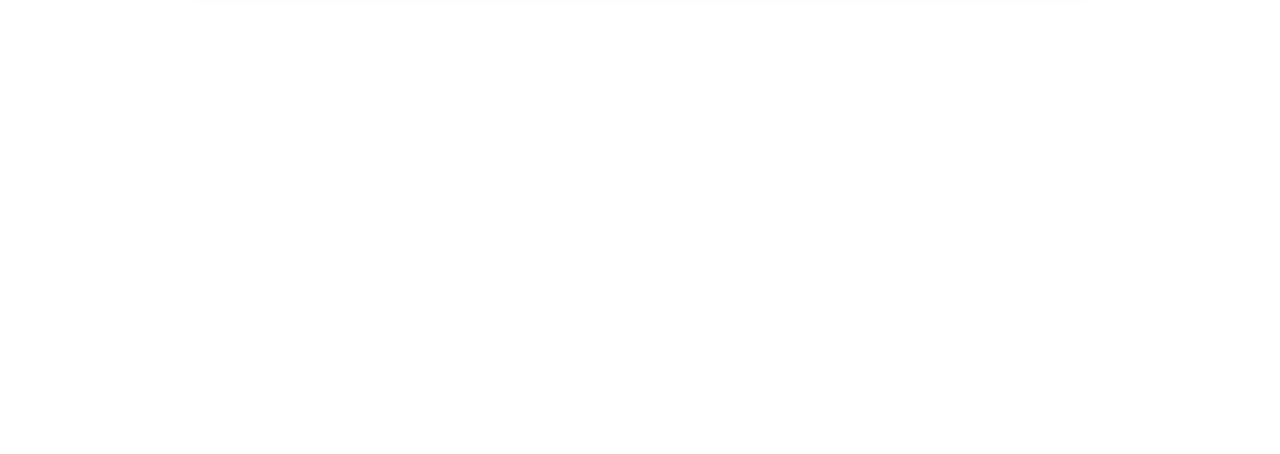
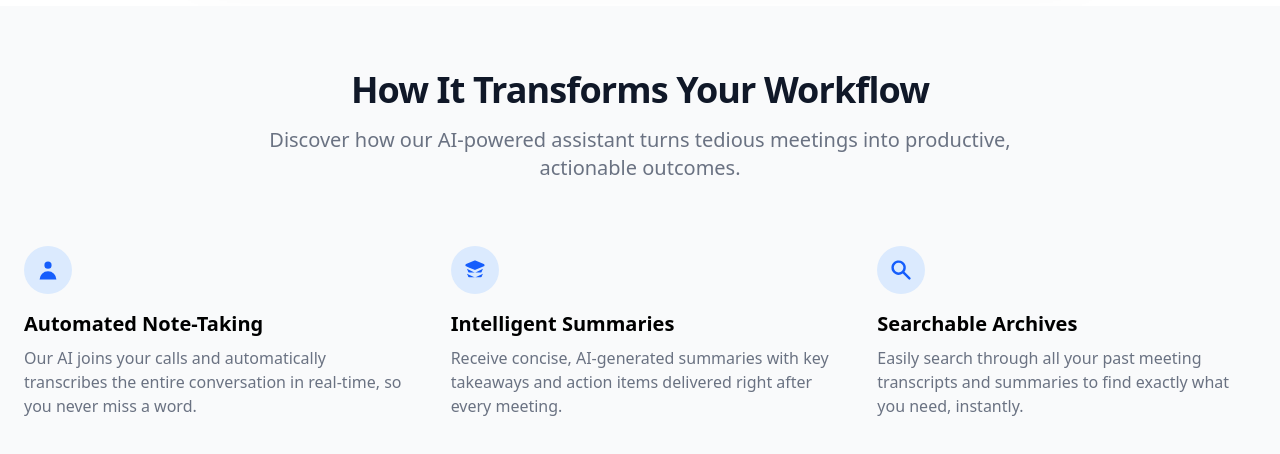
Before and after one commit to rohit3171999/webinar-registration-page, a React (Vite) app: page / in a window 1280 px wide. Shown: the part 1115-1569 px from the top of the page. Before the commit the page ends 1121 px from the top, so only its background shows below. Built offline with nearby package versions, Linux system fonts and the light colour scheme.

Commit message:
add markup in FeatureExplaination.jsx

```diff
--- a/src/App.jsx
+++ b/src/App.jsx
@@ -1,10 +1,12 @@
 
 import HeroSection from "./components/HeroSection.jsx";
+import FeatureExplaination from "./components/FeatureExplaination.jsx";
 
 const App = () => {
     return (
         <>
         <HeroSection/>
+            <FeatureExplaination/>
         </>
 
     );
--- a/src/components/FeatureExplaination.jsx
+++ b/src/components/FeatureExplaination.jsx
@@ -1,5 +1,58 @@
+/*
+* Description:
+Explains what the feature does and why it matters.
+
+Purpose:
+Provide clarity and highlight benefits with visuals/icons.
+* */
 function FeatureExplaination(){
     return (
-        <></>);
+        <section className="bg-gray-50 dark:bg-gray-800">
+            <div className="py-8 px-4 mx-auto max-w-screen-xl sm:py-16 lg:px-6">
+                <div className="max-w-screen-md mb-8 lg:mb-16 text-center mx-auto">
+                    <h2 className="mb-4 text-4xl tracking-tight font-extrabold text-gray-900 dark:text-white">
+                        How It Transforms Your Workflow
+                    </h2>
+                    <p className="text-gray-500 sm:text-xl dark:text-gray-400">
+                        Discover how our AI-powered assistant turns tedious meetings into productive, actionable outcomes.
+                    </p>
+                </div>
+                <div className="space-y-8 md:grid md:grid-cols-2 lg:grid-cols-3 md:gap-12 md:space-y-0">
+                    <div>
+                        <div className="flex justify-center items-center mb-4 w-10 h-10 rounded-full bg-blue-100 lg:h-12 lg:w-12 dark:bg-blue-900">
+                            {/* Icon: Automated Note-Taking */}
+                            <svg className="w-5 h-5 text-blue-600 lg:w-6 lg:h-6 dark:text-blue-300" fill="currentColor" viewBox="0 0 20 20" xmlns="http://www.w3.org/2000/svg"><path fillRule="evenodd" d="M10 9a3 3 0 100-6 3 3 0 000 6zm-7 9a7 7 0 1114 0H3z" clipRule="evenodd"></path></svg>
+                        </div>
+                        <h3 className="mb-2 text-xl font-bold dark:text-white">Automated Note-Taking</h3>
+                        <p className="text-gray-500 dark:text-gray-400">
+                            Our AI joins your calls and automatically transcribes the entire conversation in real-time, so you never miss a word.
+                        </p>
+                    </div>
+                    <div>
+                        <div className="flex justify-center items-center mb-4 w-10 h-10 rounded-full bg-blue-100 lg:h-12 lg:w-12 dark:bg-blue-900">
+                            {/* Icon: Intelligent Summaries */}
+                            <svg className="w-5 h-5 text-blue-600 lg:w-6 lg:h-6 dark:text-blue-300" fill="currentColor" viewBox="0 0 20 20" xmlns="http://www.w3.org/2000/svg"><path d="M10.394 2.08a1 1 0 00-.788 0l-7 3a1 1 0 000 1.84L5.25 8.051a.999.999 0 01.056 0l4.25 1.822a1 1 0 00.788 0l7-3a1 1 0 000-1.84l-7-3zM3.25 9.051l.956 1.912A1 1 0 005.25 12h9.5a1 1 0 00.956-1.037l.956-1.912L10 12.311 3.25 9.051zM3.25 13.051l.956 1.912A1 1 0 005.25 16h9.5a1 1 0 00.956-1.037l.956-1.912L10 16.311 3.25 13.051z"></path></svg>
+                        </div>
+                        <h3 className="mb-2 text-xl font-bold dark:text-white">Intelligent Summaries</h3>
+                        <p className="text-gray-500 dark:text-gray-400">
+                            Receive concise, AI-generated summaries with key takeaways and action items delivered right after every meeting.
+                        </p>
+                    </div>
+                    <div>
+                        <div className="flex justify-center items-center mb-4 w-10 h-10 rounded-full bg-blue-100 lg:h-12 lg:w-12 dark:bg-blue-900">
+                            {/* Icon: Searchable Archives */}
+                            <svg className="w-5 h-5 text-blue-600 lg:w-6 lg:h-6 dark:text-blue-300" fill="currentColor" viewBox="0 0 20 20" xmlns="http://www.w3.org/2000/svg"><path fillRule="evenodd" d="M8 4a4 4 0 100 8 4 4 0 000-8zM2 8a6 6 0 1110.89 3.476l4.817 4.817a1 1 0 01-1.414 1.414l-4.816-4.816A6 6 0 012 8z" clipRule="evenodd"></path></svg>
+                        </div>
+                        <h3 className="mb-2 text-xl font-bold dark:text-white">Searchable Archives</h3>
+                        <p className="text-gray-500 dark:text-gray-400">
+                            Easily search through all your past meeting transcripts and summaries to find exactly what you need, instantly.
+                        </p>
+                    </div>
+                </div>
+            </div>
+        </section>
+    );
+
+
 }
 export default FeatureExplaination
```
